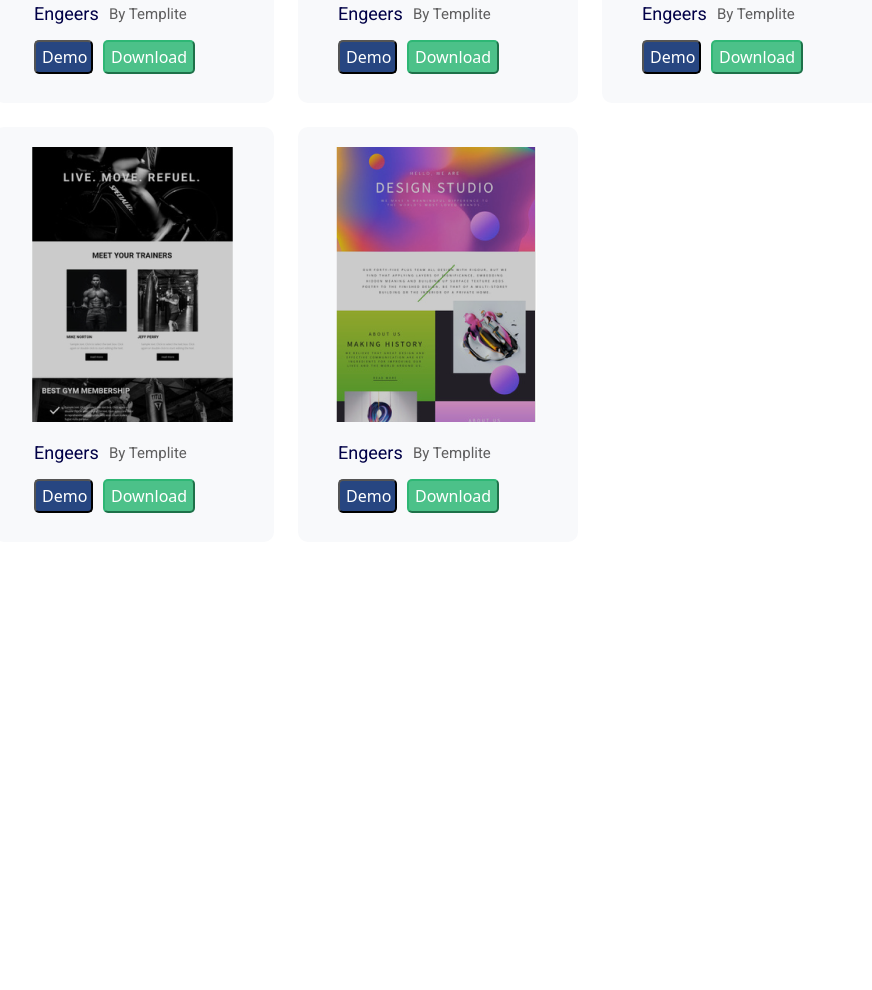
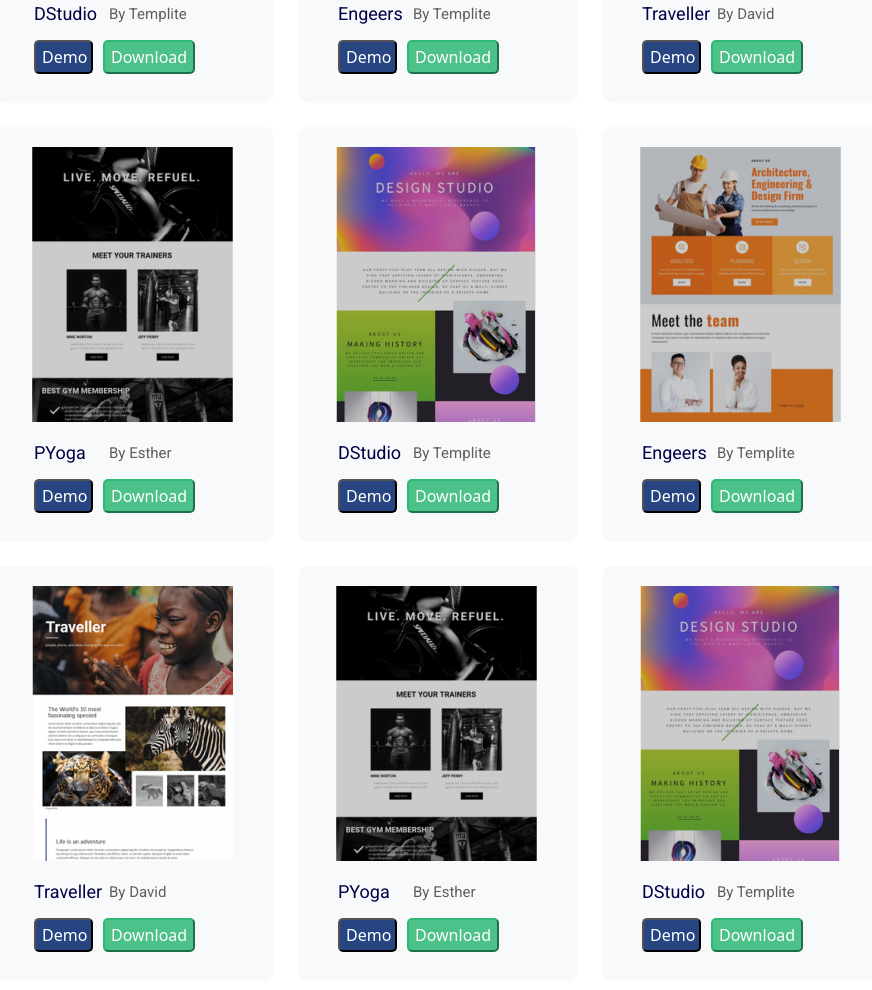
Before and after one commit to Chiamaka007/templite_frontend, a plain HTML site: page index.html in a window 1280 px wide. Shown: the part 1374-2364 px from the top of the page, without its empty margins (118-990 px from the left). Before the commit the page ends 1928 px from the top, so only its background shows below. Drawn offline with nearby package versions, Linux system fonts and the light colour scheme; a web font is replaced by a local one.

Commit message:
Update templates

```diff
--- a/index.html
+++ b/index.html
@@ -67,8 +67,8 @@
           <div class="template-overview">
             <img src="images/Templates/temp-2.png" alt="Template-1">
             <div class="template-text">
-              <p class="template-name">Engeers</p>
-              <p class="template-owner">By Templite</p>
+              <p class="template-name">Traveller</p>
+              <p class="template-owner">By David</p>
             </div>
             <div class="template-btn">
               <button class="template-demo">Demo</button>
@@ -81,8 +81,8 @@
           <div class="template-overview">
             <img src="images/Templates/temp-3.png" alt="Template-1">
             <div class="template-text">
-              <p class="template-name">Engeers</p>
-              <p class="template-owner">By Templite</p>
+              <p class="template-name">PYoga</p>
+              <p class="template-owner">By Esther</p>
             </div>
             <div class="template-btn">
               <button class="template-demo">Demo</button>
@@ -96,7 +96,7 @@
           <div class="template-overview">
             <img src="images/Templates/temp-4.png" alt="Template-1">
             <div class="template-text">
-              <p class="template-name">Engeers</p>
+              <p class="template-name">DStudio</p>
               <p class="template-owner">By Templite</p>
             </div>
             <div class="template-btn">
@@ -124,8 +124,8 @@
           <div class="template-overview">
             <img src="images/Templates/temp-2.png" alt="Template-1">
             <div class="template-text">
-              <p class="template-name">Engeers</p>
-              <p class="template-owner">By Templite</p>
+              <p class="template-name">Traveller</p>
+              <p class="template-owner">By David</p>
             </div>
             <div class="template-btn">
               <button class="template-demo">Demo</button>
@@ -138,8 +138,8 @@
           <div class="template-overview">
             <img src="images/Templates/temp-3.png" alt="Template-1">
             <div class="template-text">
-              <p class="template-name">Engeers</p>
-              <p class="template-owner">By Templite</p>
+              <p class="template-name">PYoga</p>
+              <p class="template-owner">By Esther</p>
             </div>
             <div class="template-btn">
               <button class="template-demo">Demo</button>
@@ -153,7 +153,64 @@
           <div class="template-overview">
             <img src="images/Templates/temp-4.png" alt="Template-1">
             <div class="template-text">
+              <p class="template-name">DStudio</p>
+              <p class="template-owner">By Templite</p>
+            </div>
+            <div class="template-btn">
+              <button class="template-demo">Demo</button>
+              <button class="template-download">Download</button>
+            </div>
+          </div>
+        </div>
+
+        <div class="template">
+          <div class="template-overview">
+            <img src="images/Templates/temp-1.png" alt="Template-1">
+            <div class="template-text">
               <p class="template-name">Engeers</p>
+              <p class="template-owner">By Templite</p>
+            </div>
+            <div class="template-btn">
+              <button class="template-demo">Demo</button>
+              <button class="template-download">Download</button>
+            </div>
+          </div>
+        </div>
+
+        <div class="template">
+          <div class="template-overview">
+            <img src="images/Templates/temp-2.png" alt="Template-1">
+            <div class="template-text">
+              <p class="template-name">Traveller</p>
+              <p class="template-owner">By David</p>
+            </div>
+            <div class="template-btn">
+              <button class="template-demo">Demo</button>
+              <button class="template-download">Download</button>
+            </div>
+          </div>
+        </div>
+
+        <div class="template">
+          <div class="template-overview">
+            <img src="images/Templates/temp-3.png" alt="Template-1">
+            <div class="template-text">
+              <p class="template-name">PYoga</p>
+              <p class="template-owner">By Esther</p>
+            </div>
+            <div class="template-btn">
+              <button class="template-demo">Demo</button>
+              <button class="template-download">Download</button>
+            </div>
+          </div>
+        </div>
+
+
+        <div class="template">
+          <div class="template-overview">
+            <img src="images/Templates/temp-4.png" alt="Template-1">
+            <div class="template-text">
+              <p class="template-name">DStudio</p>
               <p class="template-owner">By Templite</p>
             </div>
             <div class="template-btn">
```
